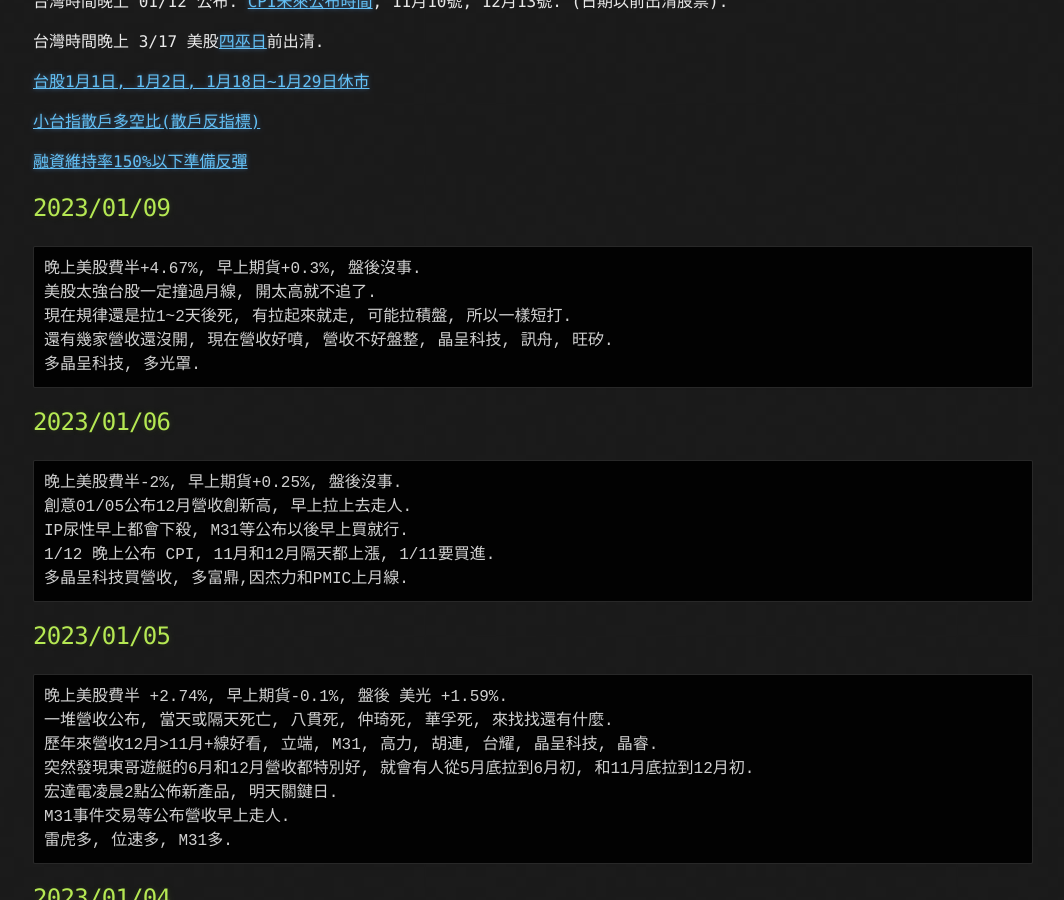
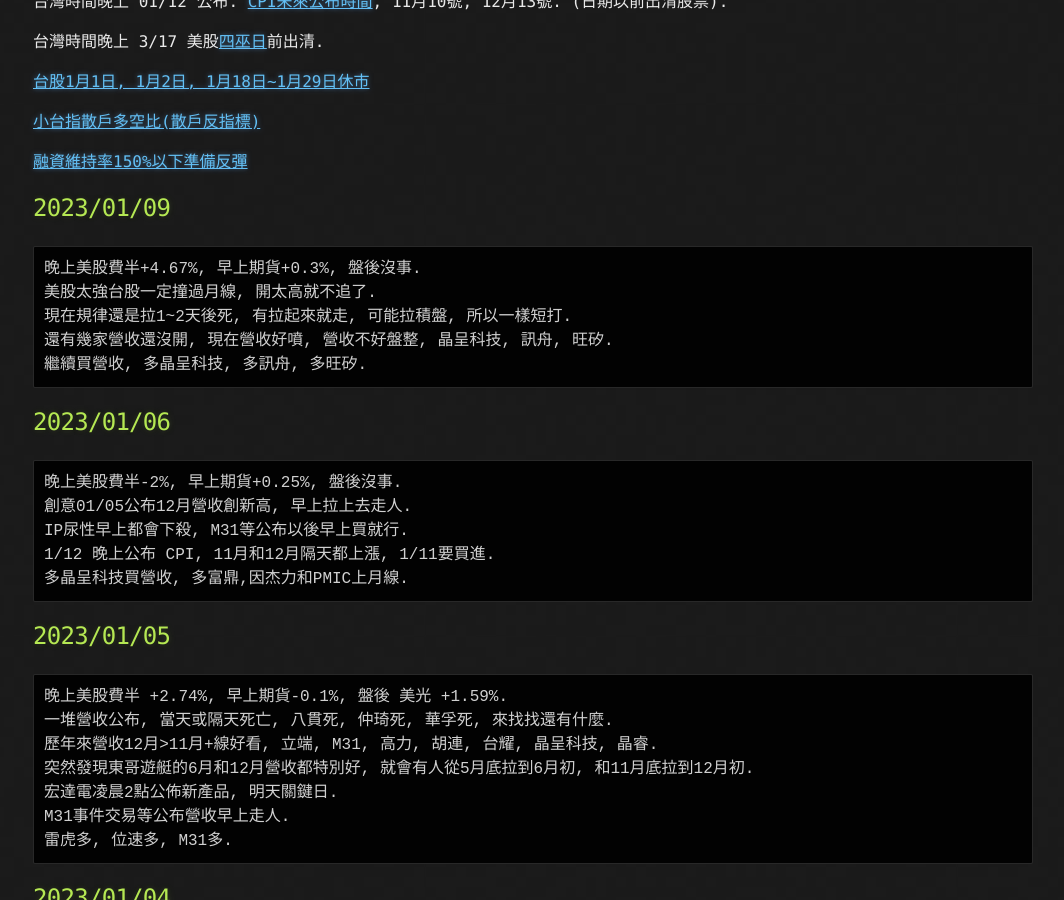
Before and after one commit to lepg5487/Stock_God, a Jekyll site: the page built from index.md, in a window 1280 px wide and 900 px high, scrolled down 428 px. Shown: the whole window, without its empty margins (107-1171 px from the left). Built offline with Jekyll 4.4.1, drawn with Linux system fonts in a browser that asks for light colours; our own code applies the rules of GitHub Pages for plain Markdown files.

Commit message:
Update index.md

````diff
--- a/index.md
+++ b/index.md
@@ -26,7 +26,7 @@
 美股太強台股一定撞過月線, 開太高就不追了.
 現在規律還是拉1~2天後死, 有拉起來就走, 可能拉積盤, 所以一樣短打.
 還有幾家營收還沒開, 現在營收好噴, 營收不好盤整, 晶呈科技, 訊舟, 旺矽.
-多晶呈科技, 多光罩.
+繼續買營收, 多晶呈科技, 多訊舟, 多旺矽.
 ```
 
 ## 2023/01/06
````
